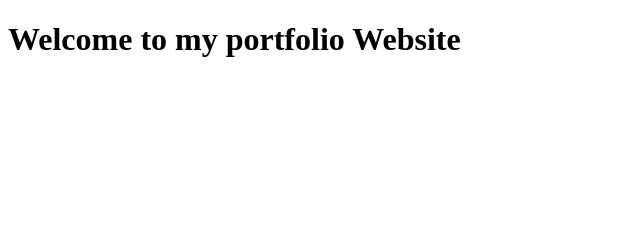
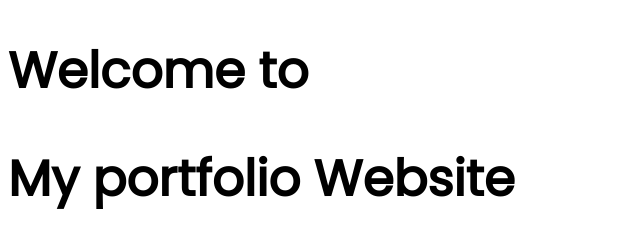
Before and after one commit to chowdhury-eshita/developers-portfolio, a plain HTML site: page index.html in a window 1280 px wide. Shown: the whole page, without its empty margins (0-640 px from the left). Drawn offline with Linux system fonts and the light colour scheme.

Commit message:
add style

```diff
--- a/index.html
+++ b/index.html
@@ -5,8 +5,13 @@
     <meta http-equiv="X-UA-Compatible" content="IE=edge">
     <meta name="viewport" content="width=device-width, initial-scale=1.0">
     <title>Portfolio Website</title>
+    <link rel="preconnect" href="https://fonts.googleapis.com">
+    <link rel="preconnect" href="https://fonts.gstatic.com" crossorigin>
+    <link href="https://fonts.googleapis.com/css2?family=Poppins&display=swap" rel="stylesheet">
+    <link rel="stylesheet" href="style.css">
 </head>
 <body>
-    <h1>Welcome to my portfolio Website</h1>
+    <h1>Welcome to</h1>
+    <h1>My portfolio Website</h1>
 </body>
 </html>
--- /dev/null
+++ b/style.css
@@ -0,0 +1,6 @@
+body{
+    font-family: 'Poppins', sans-serif;
+}
+h1{
+    font-size: 50px;
+}
```
